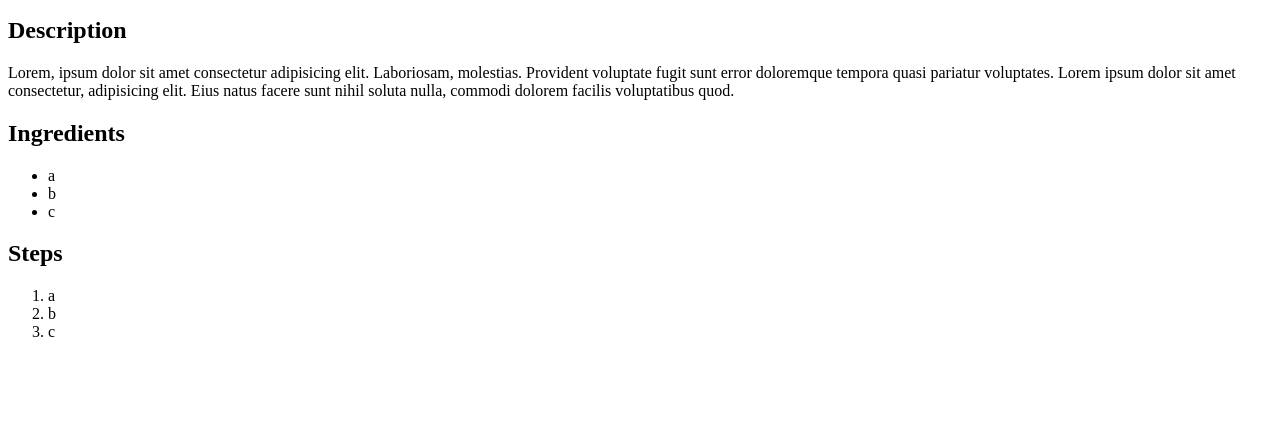
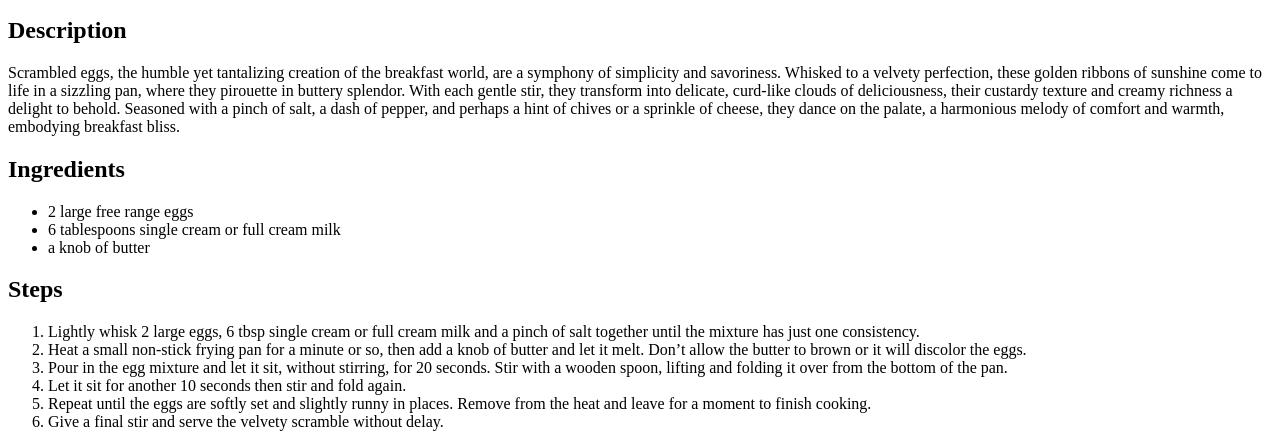
Before and after one commit to fl0werpowers/odin-recipes, a plain HTML site: page recipes/scrambled-eggs.html in a window 1280 px wide. Shown: the part 455-902 px from the top of the page. Before the commit the page ends 812 px from the top, so only its background shows below. Drawn offline with Linux system fonts and the light colour scheme.

Commit message:
Add recipe for scrambled eggs

```diff
--- a/recipes/scrambled-eggs.html
+++ b/recipes/scrambled-eggs.html
@@ -18,27 +18,40 @@
     </figure>
 
     <h2>Description</h2>
-    Lorem, ipsum dolor sit amet consectetur adipisicing elit. Laboriosam, molestias. Provident voluptate fugit sunt
-    error doloremque tempora quasi pariatur voluptates.
-
-    Lorem ipsum dolor sit amet consectetur, adipisicing elit. Eius natus facere sunt nihil soluta nulla, commodi dolorem
-    facilis voluptatibus quod.
+    <p>Scrambled eggs, the humble yet tantalizing creation of the breakfast world, are a symphony of simplicity and
+        savoriness. Whisked to a velvety perfection, these golden ribbons of sunshine come to life in a sizzling pan,
+        where they pirouette in buttery splendor. With each gentle stir, they transform into delicate, curd-like clouds
+        of deliciousness, their custardy texture and creamy richness a delight to behold. Seasoned with a pinch of salt,
+        a dash of pepper, and perhaps a hint of chives or a sprinkle of cheese, they dance on the palate, a harmonious
+        melody of comfort and warmth, embodying breakfast bliss.</p>
 
     <h2>Ingredients</h2>
 
     <ul>
-        <li>a</li>
-        <li>b</li>
-        <li>c</li>
+        <li>2 large free range eggs</li>
+        <li>6 tablespoons single cream or full cream milk</li>
+        <li>a knob of butter</li>
     </ul>
 
     <h2>Steps</h2>
 
     <ol>
-        <li>a</li>
-        <li>b</li>
-        <li>c</li>
+        <li>Lightly whisk 2 large eggs, 6 tbsp single cream or full cream milk and a pinch of salt together until the
+            mixture has just one consistency.
+        </li>
+        <li>Heat a small non-stick frying pan for a minute or so, then add a knob of butter and let it melt. Don’t allow
+            the butter to brown or it will discolor the eggs.</li>
+        <li>Pour in the egg mixture and let it sit, without stirring, for 20 seconds. Stir with a wooden spoon, lifting
+            and folding it over from the bottom of the pan.
+        </li>
+        <li>Let it sit for another 10 seconds then stir and fold again.</li>
+        <li>Repeat until the eggs are softly set and slightly runny in places. Remove from the heat and leave for a
+            moment to finish cooking.
+        </li>
+        <li>Give a final stir and serve the velvety scramble without delay.
+        </li>
     </ol>
+
 </body>
 
 </html>
```
